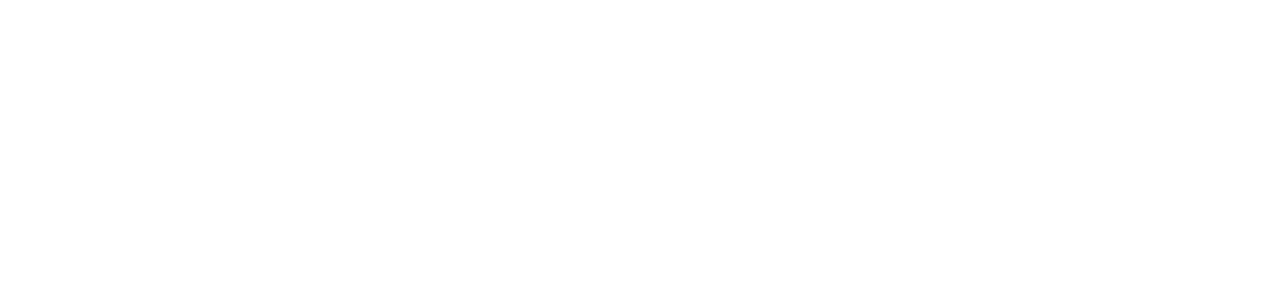
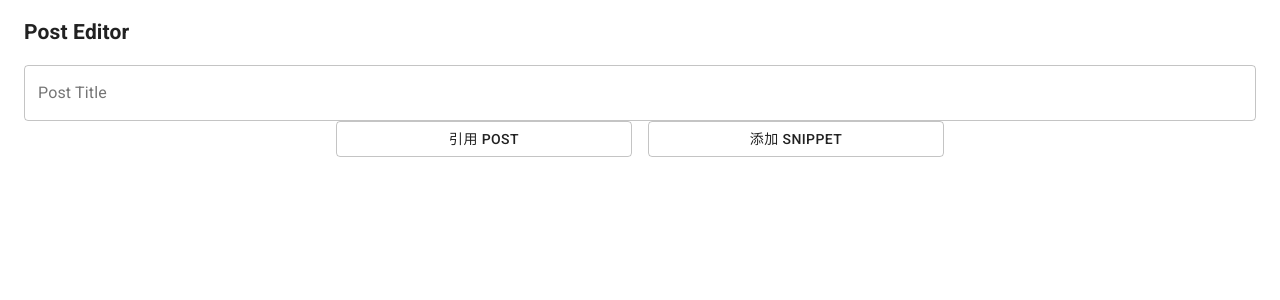
Before and after one commit to lightyears1998/snippet-flow, a Next.js app in the folder frontend/: page /post/editor in a window 1280 px wide. Shown: the top 300 px of the page. Built offline with nearby package versions, Linux system fonts and the light colour scheme.

Commit message:
oh: frontend stuff is hard

```diff
--- a/frontend/src/pages/post/editor.tsx
+++ b/frontend/src/pages/post/editor.tsx
@@ -1,5 +1,22 @@
+import {
+  Grid, Button, Container, TextField
+} from "@material-ui/core";
+import React from "react";
+
 export const PostEditorPage = () => {
-  return <></>;
+  return (<>
+    <Container>
+      <h2>Post Editor</h2>
+      <form noValidate autoComplete="off">
+        <TextField id="post-title" label="Post Title" variant="outlined" fullWidth />
+      </form>
+      <Grid container justify="center" spacing={2}>
+        <Grid item xs={3}><Button fullWidth variant="outlined">引用 Post</Button></Grid>
+        <Grid item xs={3}><Button fullWidth variant="outlined">添加 Snippet</Button></Grid>
+      </Grid>
+    </Container>
+  </>
+  );
 };
 
 export default PostEditorPage;
```
